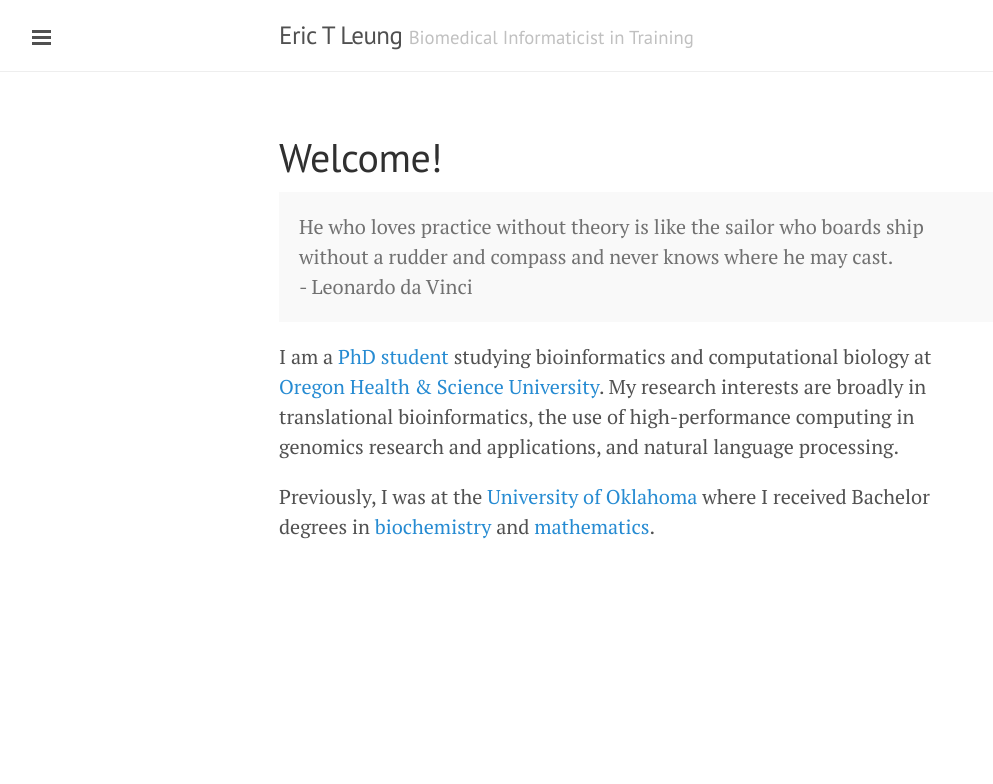
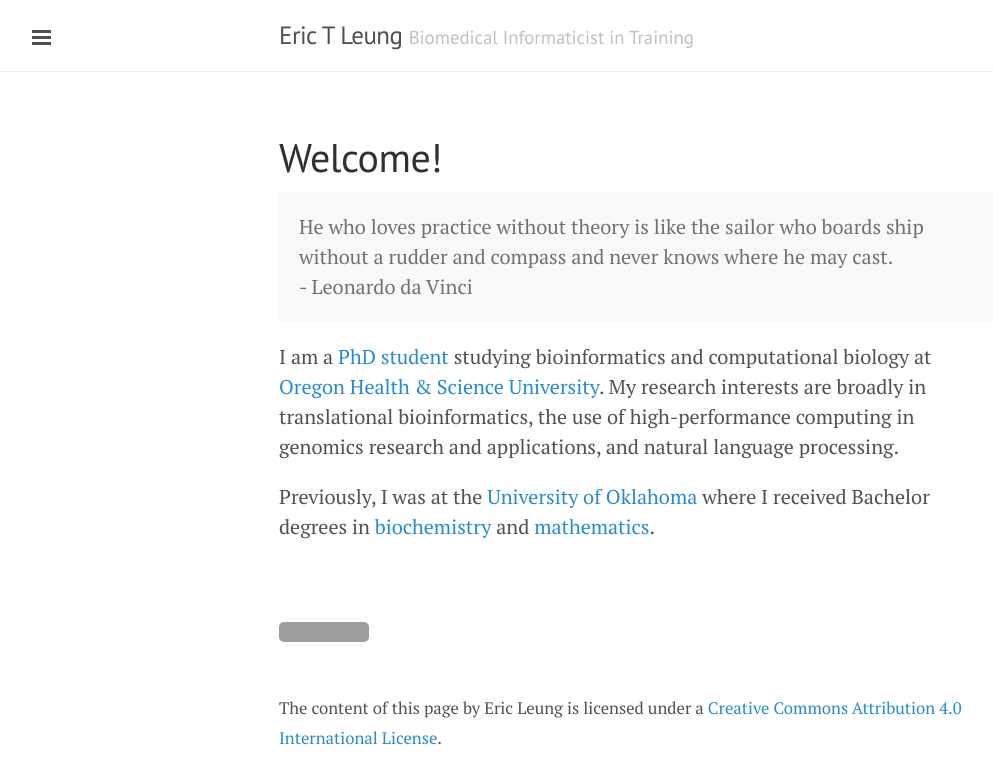
Before and after one commit to erictleung/erictleung.github.io, a Jekyll site: the page built from index.html, in a window 1280 px wide. Shown: the top 784 px of the page, without its empty margins (1-994 px from the left). Built offline with Jekyll 4.4.1, drawn with Linux system fonts in a browser that asks for light colours; Markdown is read by kramdown in place of the engine named in the settings; the list of posts is cut into pages by our own code; grey boxes are pictures that could not be loaded.

Commit message:
add creative commons license to footer

```diff
--- /dev/null
+++ b/_includes/footer.html
@@ -0,0 +1,5 @@
+<footer class="footer">
+<small>
+<a rel="license" href="http://creativecommons.org/licenses/by/4.0/"><img alt="Creative Commons License" style="border-width:0" src="https://i.creativecommons.org/l/by/4.0/80x15.png" /></a><br /><span xmlns:dct="http://purl.org/dc/terms/" property="dct:title">The content of this page</span> by <span xmlns:cc="http://creativecommons.org/ns#" property="cc:attributionName">Eric Leung</span> is licensed under a <a rel="license" href="http://creativecommons.org/licenses/by/4.0/">Creative Commons Attribution 4.0 International License</a>.
+</small>
+</footer>
--- a/_layouts/default.html
+++ b/_layouts/default.html
@@ -21,6 +21,7 @@
 
       <div class="container content">
         {{ content }}
+        {% include footer.html %}
       </div>
     </div>
 
@@ -43,6 +44,5 @@
             }, false);
         })(document);
     </script>
-
   </body>
 </html>
```
